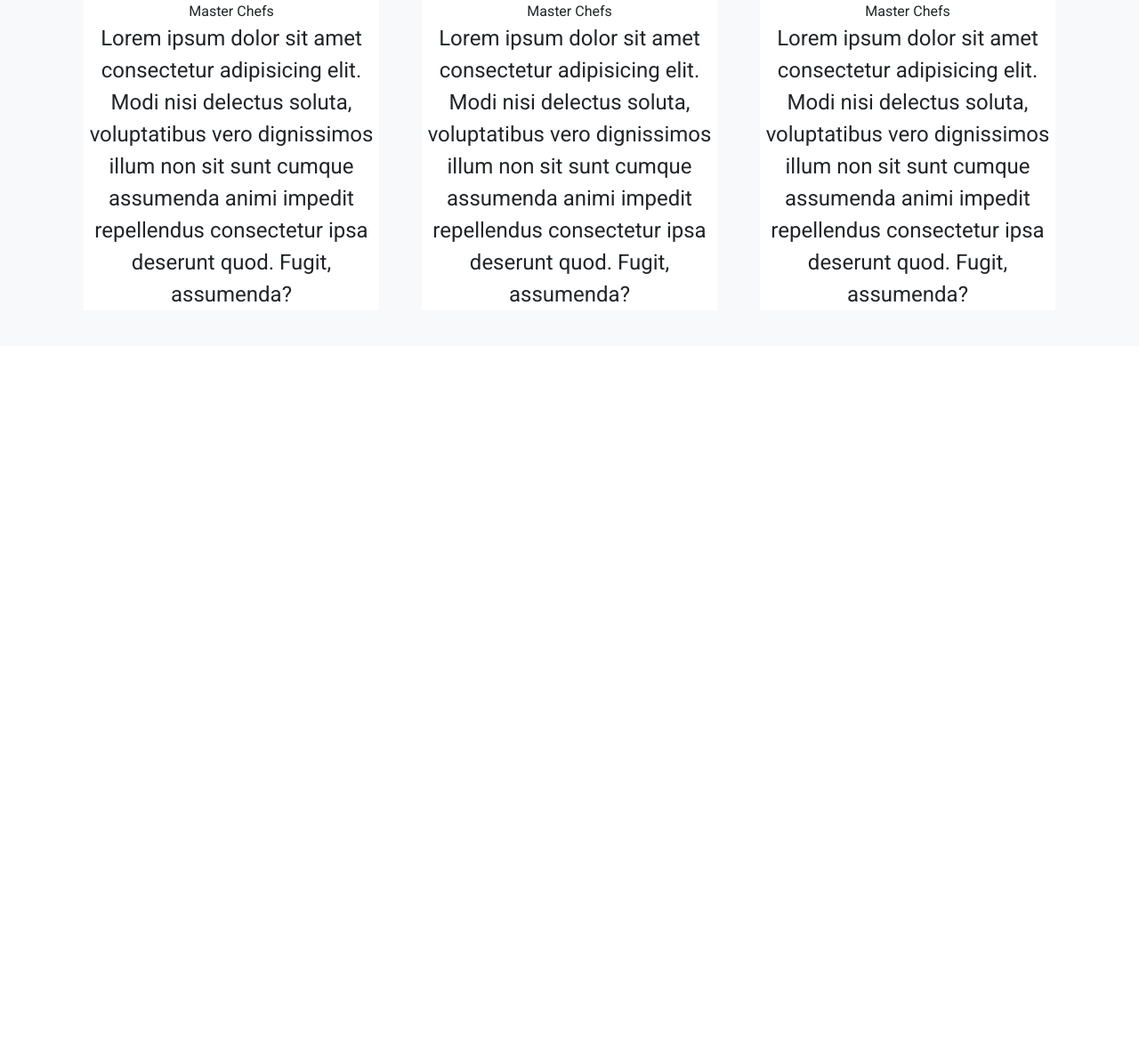
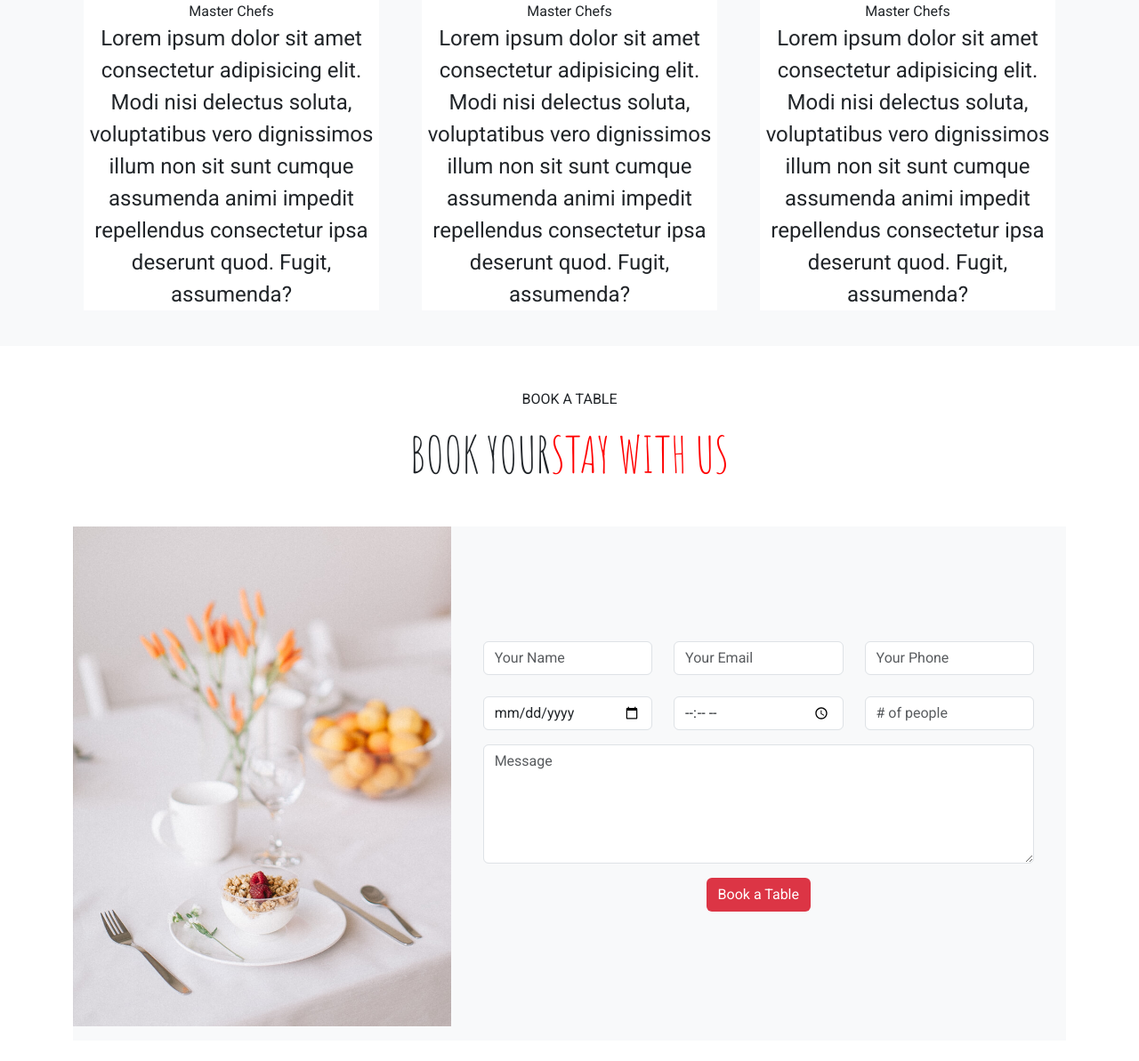
Before and after one commit to tareq5118/Project-level1, a plain HTML site: page index.html in a window 1280 px wide. Shown: the part 5314-6507 px from the top of the page at 89% size. Before the commit the page ends 5703 px from the top, so only its background shows below. Drawn offline with Linux system fonts and the light colour scheme.

Commit message:
Add section Book table form

```diff
--- a/index.html
+++ b/index.html
@@ -14,7 +14,7 @@
   <body>
     <!-- Header -->
     <header>
-      <nav class="navbar navbar-expand-lg bg-body-tertiary bg-white">
+      <nav class="navbar d-flex navbar-expand-lg bg-body-tertiary bg-white">
         <div class="container">
           <a class="navbar-brand" href="#">Yummy</a>
           <button class="btn btn-primary">Book a Table</button>
@@ -29,7 +29,7 @@
           >
             <span class="navbar-toggler-icon"></span>
           </button>
-          <div class="collapse navbar-collapse" id="navbarSupportedContent">
+          <div class="collapse navbar-collapse  " id="navbarSupportedContent">
             <ul class="navbar-nav me-auto mb-2 mb-lg-0">
               <li class="nav-item">
                 <a class="nav-link active" aria-current="page" href="#">Home</a>
@@ -493,6 +493,61 @@
           </div>
         </div>
       </section>
+      <section class="Book-table my-5">
+         <div class="container">
+          <div class="title text-center ">
+            <p class="fs-6 text-uppercase mb-3">Book A Table</p>
+            <h2 class="display-4 text-uppercase">
+              Book Your<span style="color: red">Stay With us</span>
+            </h2>
+          </div>
+          <div class="d-flex flex-lg-nowrap flex-wrap  bg-light my-5">
+            <div class="w-auto mb-sm-3 ">
+            <img class="img-fluid w-auto " src="./imges/reservation.jpg" alt=""></div>
+            <div class="form row ">
+              <!-- <form action="#" class="row ">
+                <input class=" col-lg-4 "  name="Name" type="text" placeholder="Your Name">
+                <input class=" col-lg-4 " name="email" type="email" placeholder="You Email">
+                <input class=" col-lg-4 " name="phone" type="text" placeholder="You Phone">
+                <input class=" col-lg-4 " type="date" >
+                <input class=" col-lg-4 " name="time" type="time" >
+                <input class=" col-lg-4 " name="Count people" type="number" placeholder="Of People">
+                <textarea name="massage" placeholder="message" id=""></textarea>
+              </form> -->
+                <form class="m-lg-auto px-5" action="#" method="post ">
+              <div class="row gy-4">
+                <div class="col-lg-4 col-md-6">
+                  <input type="text" name="name" class="form-control" id="name" placeholder="Your Name" required="">
+                </div>
+                <div class="col-lg-4 col-md-6 ">
+                  <input type="email" class="form-control" name="email" id="email" placeholder="Your Email" required="">
+                </div>
+                <div class="col-lg-4 col-md-6">
+                  <input type="text" class="form-control" name="phone" id="phone" placeholder="Your Phone" required="">
+                </div>
+                <div class="col-lg-4 col-md-6">
+                  <input type="date" name="date" class="form-control" id="date" placeholder="Date" required="">
+                </div>
+                <div class="col-lg-4 col-md-6">
+                  <input type="time" class="form-control" name="time" id="time" placeholder="Time" required="">
+                </div>
+                <div class="col-lg-4 col-md-6">
+                  <input type="number" class="form-control" name="people" id="people" placeholder="# of people" required="">
+                </div>
+              </div>
+
+              <div class="form-group mt-3">
+                <textarea class="form-control" name="message" rows="5" placeholder="Message"></textarea>
+              </div>
+
+              <div class="text-center my-3">
+                <button class="btn bg-danger text-bg-dark" type="submit">Book a Table</button>
+              </div>
+            </form>
+            </div>
+          </div>
+        </div>
+      </section>
     </main>
 
     <script src="./bootstrap-5.3.7-dist/js/bootstrap.bundle.min.js"></script>
```
